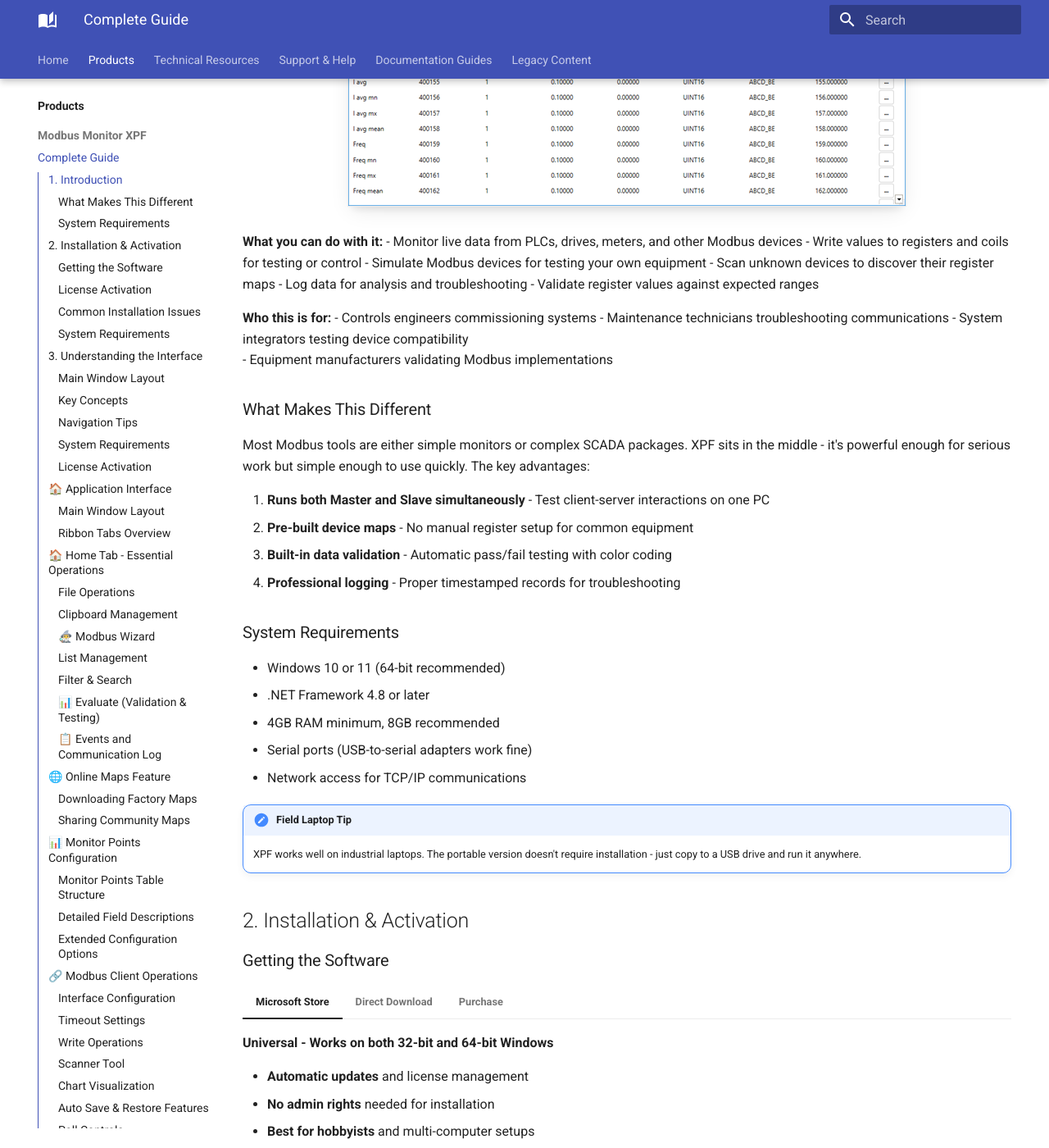
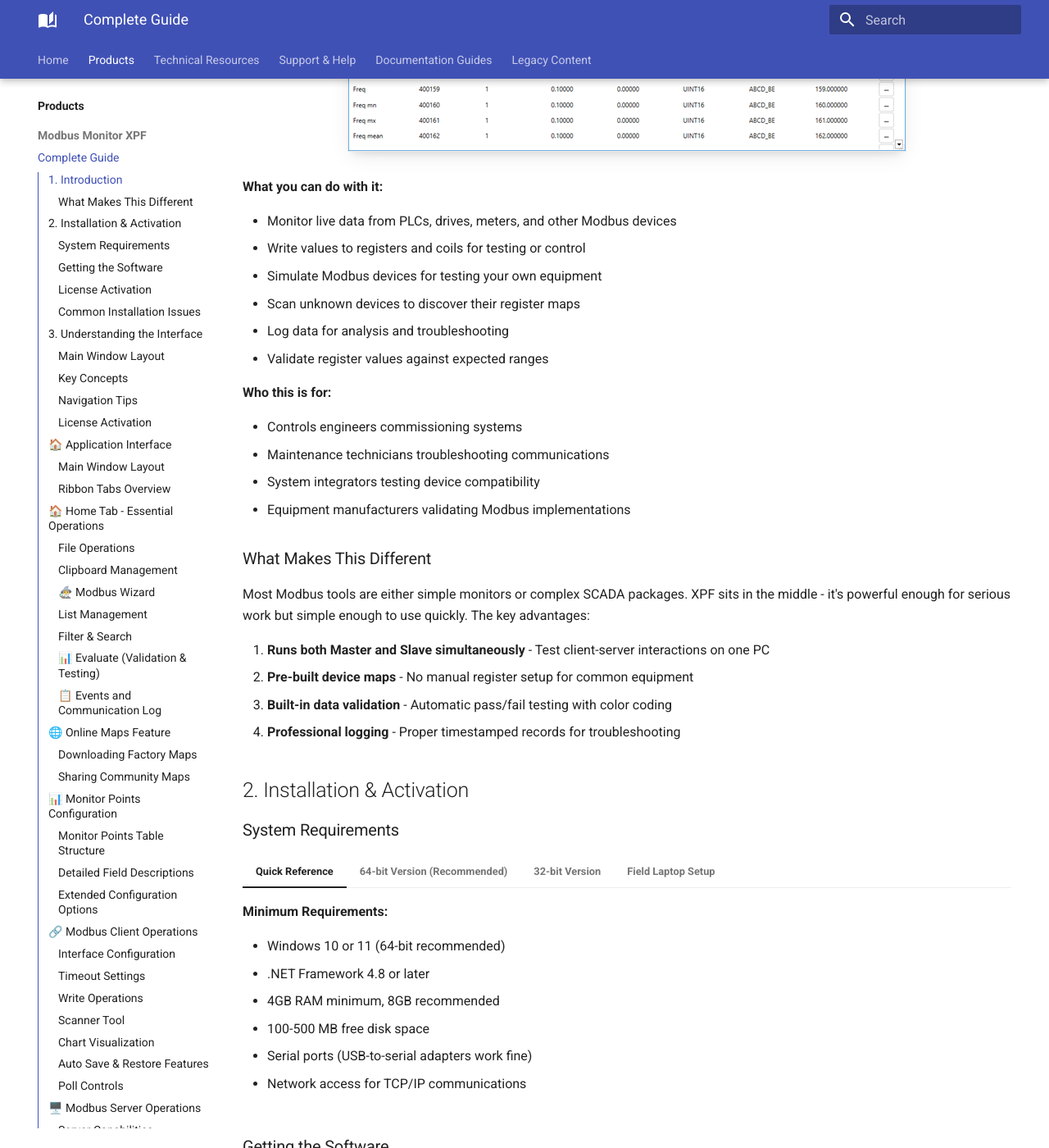
Before and after one commit to Modbus-Monitor/docs, an MkDocs documentation site: the page built from docs/products/xpf/user-guide.md, in a window 1280 px wide and 1400 px high, scrolled down 2754 px. Shown: the whole window at 82% size. Built offline with MkDocs 1.6.1 and Material for MkDocs 9.7.7, drawn with Linux system fonts in a browser that asks for light colours; the version menu is left out; part of the change alters nothing that is shown; some of the changed text lies outside the part shown.

Commit message:
Consolidate redundant System Requirements into Installation section
IMPROVEMENTS:
- Combined 3 duplicate System Requirements sections into one comprehensive section
- Moved System Requirements to top of Installation & Activation (makes more sense)
- Organized as tabs: Quick Reference, 64-bit, 32-bit, Field Laptop Setup
- Added field technician tip about portable version on USB drives
- Fixed bullet list formatting with blank lines

STRUCTURE:
Section 2 now flows logically:
1. System Requirements (check first)
2. Getting the Software (where to download)
3. License Activation (how to activate)
4. Common Installation Issues (troubleshooting)

Better user experience - check requirements before downloading.

```diff
--- a/docs/products/xpf/user-guide.md
+++ b/docs/products/xpf/user-guide.md
@@ -14,6 +14,7 @@
 
 
 **What you can do with it:**
+
 - Monitor live data from PLCs, drives, meters, and other Modbus devices
 - Write values to registers and coils for testing or control
 - Simulate Modbus devices for testing your own equipment
@@ -22,6 +23,7 @@
 - Validate register values against expected ranges
 
 **Who this is for:**
+
 - Controls engineers commissioning systems
 - Maintenance technicians troubleshooting communications
 - System integrators testing device compatibility
@@ -36,18 +38,53 @@ Most Modbus tools are either simple monitors or complex SCADA packages. XPF sits
 3. **Built-in data validation** - Automatic pass/fail testing with color coding
 4. **Professional logging** - Proper timestamped records for troubleshooting
 
+## 2. Installation & Activation
+
 ### System Requirements
 
-- Windows 10 or 11 (64-bit recommended)
-- .NET Framework 4.8 or later
-- 4GB RAM minimum, 8GB recommended
-- Serial ports (USB-to-serial adapters work fine)
-- Network access for TCP/IP communications
+=== "Quick Reference"
 
-!!! note "Field Laptop Tip"
-    XPF works well on industrial laptops. The portable version doesn't require installation - just copy to a USB drive and run it anywhere.
+    **Minimum Requirements:**
 
-## 2. Installation & Activation
+    - Windows 10 or 11 (64-bit recommended)
+    - .NET Framework 4.8 or later
+    - 4GB RAM minimum, 8GB recommended
+    - 100-500 MB free disk space
+    - Serial ports (USB-to-serial adapters work fine)
+    - Network access for TCP/IP communications
+
+=== "64-bit Version (Recommended)"
+
+    | Component | Minimum | Recommended | Notes |
+    |-----------|---------|-------------|--------|
+    | **OS** | Windows 10 x64 | Windows 11 x64 | Most modern systems |
+    | **RAM** | 4 GB | 8 GB+ | More memory = better performance |
+    | **Storage** | 100 MB | 500 MB | Depends on log file size |
+    | **.NET** | Framework 4.8+ | Latest Version | Usually pre-installed |
+    | **Ports** | USB or Ethernet | Multiple adapters | For Modbus connections |
+
+=== "32-bit Version"
+
+    | Component | Minimum | Recommended | Notes |
+    |-----------|---------|-------------|--------|
+    | **OS** | Windows 10 x86 | Windows 11 x86 | Older or embedded systems |
+    | **RAM** | 2 GB | 4 GB | 32-bit limit is ~3.5 GB total |
+    | **Storage** | 100 MB | 200 MB | Smaller footprint |
+    | **.NET** | Framework 4.8+ | Latest Version | Same as 64-bit |
+    | **Ports** | USB or Ethernet | Multiple adapters | Full feature compatibility |
+
+=== "Field Laptop Setup"
+
+    **Recommended for field work:**
+
+    - Rugged laptop with Windows 10/11
+    - USB-to-serial adapter (FTDI chipset recommended)
+    - Ethernet port for Modbus TCP
+    - 8GB RAM for smooth operation
+    - **Portable version** - No installation needed, runs from USB drive
+
+    !!! tip "Field Technician Tip"
+        Keep the portable version on a USB drive alongside your serial adapters. You can run it on any Windows machine without installation rights.
 
 ### Getting the Software
 
@@ -137,38 +174,6 @@ Most Modbus tools are either simple monitors or complex SCADA packages. XPF sits
 - Add firewall exception for XPF if needed
 - Corporate networks sometimes block non-standard ports
 
-### System Requirements
-
-=== "64-bit Version (Recommended)"
-
-    | Component | Requirement | Notes |
-    |-----------|-------------|--------|
-    | **OS** | Windows 10/11 x64 | Most modern systems |
-    | **RAM** | 4 GB minimum, 8 GB+ recommended | More memory = better performance |
-    | **Storage** | 100-500 MB free space | Depends on log file size |
-    | **.NET** | Framework 4.8+ | Usually pre-installed |
-    | **Ports** | USB or Ethernet | For Modbus connections |
-
-=== "32-bit Version"
-
-    | Component | Requirement | Notes |
-    |-----------|-------------|--------|
-    | **OS** | Windows 10/11 x86 | Older or embedded systems |
-    | **RAM** | 2-4 GB | 32-bit limit is ~3.5 GB total |
-    | **Storage** | 100 MB free space | Smaller footprint |
-    | **.NET** | Framework 4.8+ | Same as 64-bit |
-    | **Ports** | USB or Ethernet | Full feature compatibility |
-
-=== "Field Laptop Setup"
-
-    **For industrial/field use:**
-
-    - **Rugged laptop** with serial ports
-    - **USB-to-RS485** converters (industrial grade)
-    - **Ethernet port** for Modbus TCP
-    - **Offline installation** capability
-    - **Administrator rights** for driver installation
-
 ## 3. Understanding the Interface
 
 ### Main Window Layout
@@ -231,15 +236,6 @@ When you open XPF, you'll see a ribbon interface similar to Excel. Here's what m
     4. **First Launch** may have slight delay (unpacking files)
 
     [:material-download: Download Portable](https://quantumbitsolutions.com/purchase/){ .md-button }
-
-### System Requirements
-
-| Component | Minimum | Recommended |
-|-----------|---------|-------------|
-| **OS** | Windows 10 | Windows 11 |
-| **RAM** | 4 GB | 8 GB |
-| **Storage** | 100 MB | 500 MB |
-| **.NET** | Framework 4.8+ | Latest Version |
 
 ### License Activation
 
```
